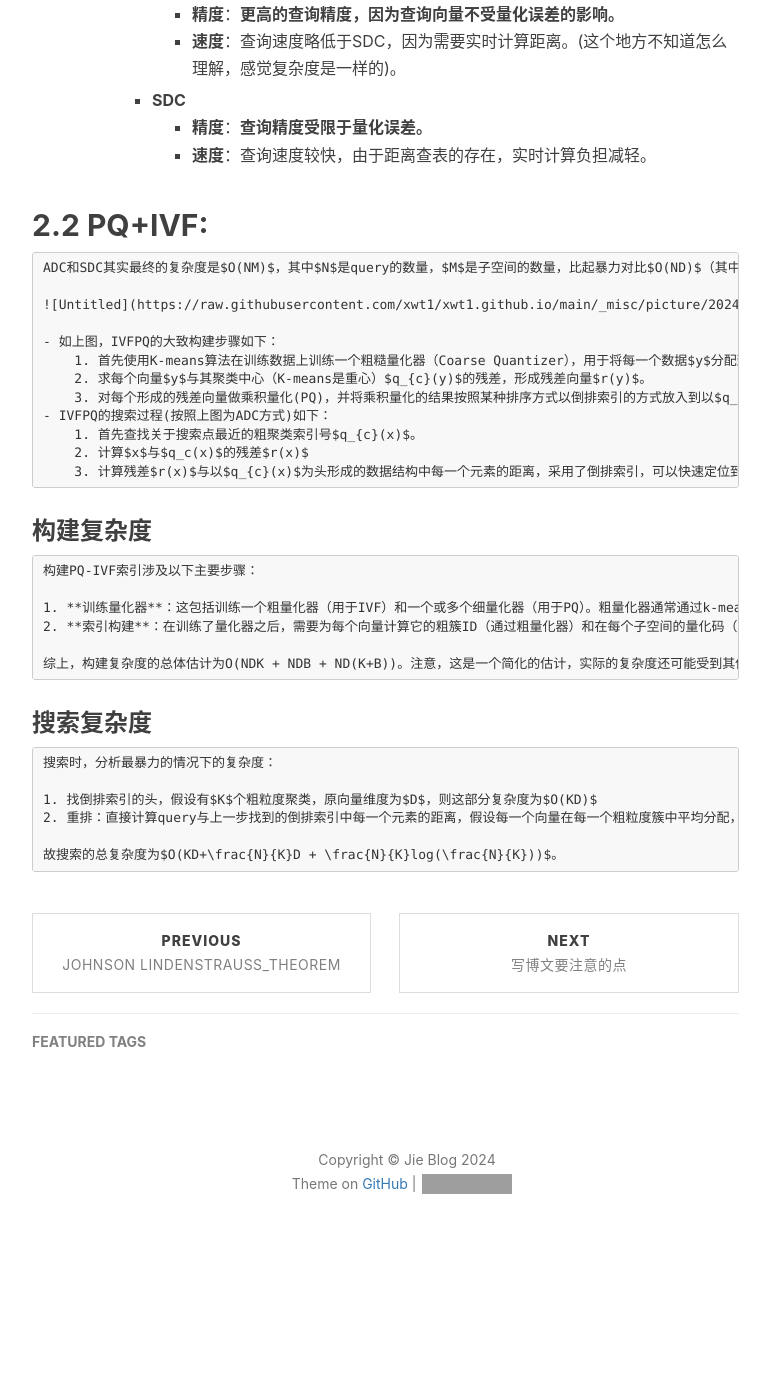
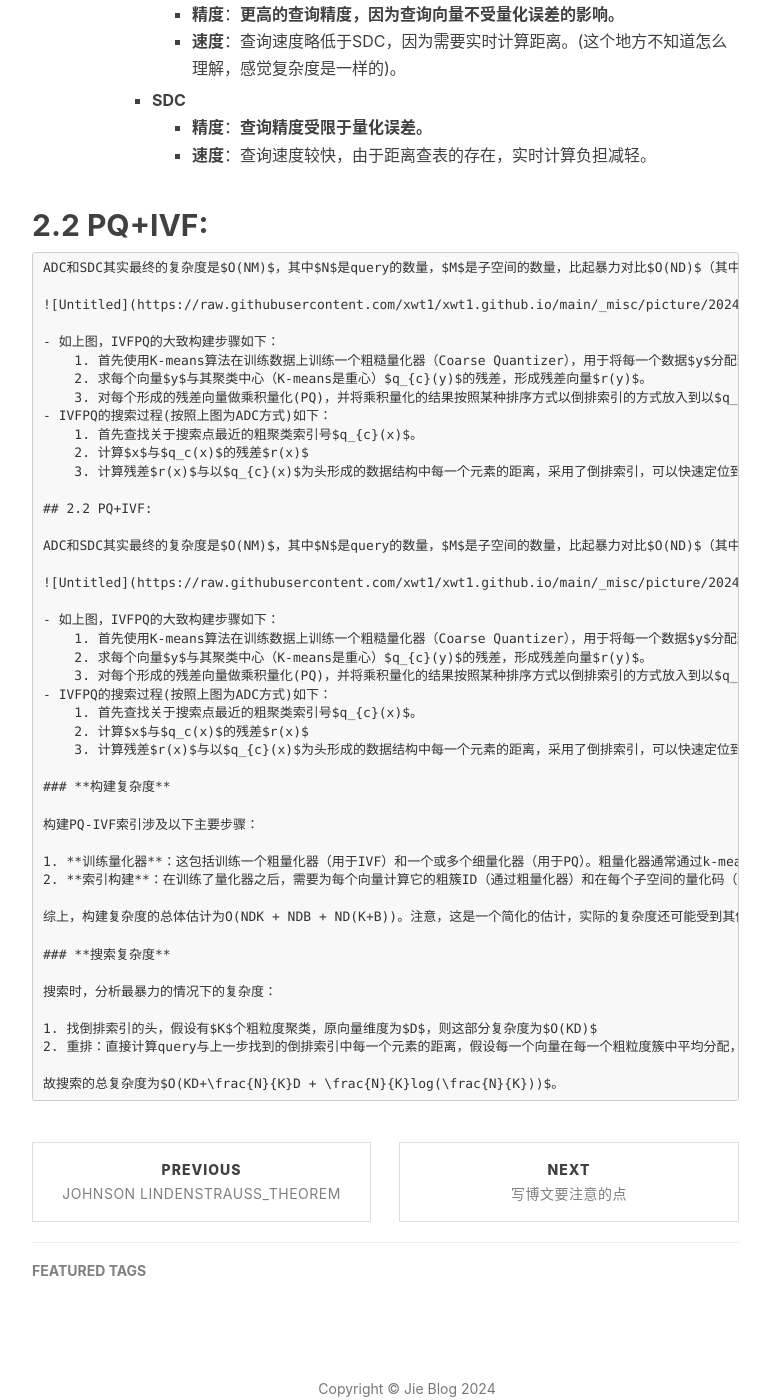
Before and after one commit to xwt1/xwt1.github.io, a Jekyll site: the page built from _posts/2024-01-29-PQ(Product Quantization).md, in a window 1280 px wide and 1400 px high, scrolled down 6503 px. Shown: the whole window, without its empty margins (233-1003 px from the left). Built offline with Jekyll 4.4.1, drawn with Linux system fonts in a browser that asks for light colours; nearby versions of some CDN libraries; our own code applies the rules of GitHub Pages for plain Markdown files; formulas are drawn with MathJax 3; comment, search, counter and statistics services are not loaded; before the commit the page ends 7791 px from its top, so only the background shows below that; grey boxes are pictures that could not be loaded.

Commit message:
modify PQ

```diff
--- a/_posts/2024-01-29-PQ(Product Quantization).md
+++ b/_posts/2024-01-29-PQ(Product Quantization).md
@@ -199,7 +199,22 @@
         2. 计算$x$与$q_c(x)$的残差$r(x)$
         3. 计算残差$r(x)$与以$q_{c}(x)$为头形成的数据结构中每一个元素的距离，采用了倒排索引，可以快速定位到第一个离它最近的向量，从而找到离$r(x)$最近的$K$个元素。（没看懂inverted list具体是怎么做的，感觉这种数据结构可以是数组，链表，堆等等。找不到什么例子），但总之它能快速找到$K$个元素。
 
-### 构建复杂度
+    ## 2.2 PQ+IVF:
+
+    ADC和SDC其实最终的复杂度是$O(NM)$，其中$N$是query的数量，$M$是子空间的数量，比起暴力对比$O(ND)$（其中$D$是原先的维度）来说要快一点，但是还是不实际而且效果也不好，故需要一种好的办法来做搜索，于是IVF这种倒排索引的方式就被引入了。
+
+    ![Untitled](https://raw.githubusercontent.com/xwt1/xwt1.github.io/main/_misc/picture/2024-07-13-PQ(Product_Quantization)/PQ%2BIVF.png)
+
+    - 如上图，IVFPQ的大致构建步骤如下：
+        1. 首先使用K-means算法在训练数据上训练一个粗糙量化器（Coarse Quantizer），用于将每一个数据$y$分配到不同的倒排索引中。
+        2. 求每个向量$y$与其聚类中心（K-means是重心）$q_{c}(y)$的残差，形成残差向量$r(y)$。
+        3. 对每个形成的残差向量做乘积量化(PQ)，并将乘积量化的结果按照某种排序方式以倒排索引的方式放入到以$q_{c}(y)$为头节点的倒排索引数据结构中。
+    - IVFPQ的搜索过程(按照上图为ADC方式)如下：
+        1. 首先查找关于搜索点最近的粗聚类索引号$q_{c}(x)$。
+        2. 计算$x$与$q_c(x)$的残差$r(x)$
+        3. 计算残差$r(x)$与以$q_{c}(x)$为头形成的数据结构中每一个元素的距离，采用了倒排索引，可以快速定位到第一个离它最近的向量，从而找到离$r(x)$最近的$K$个元素。（没看懂inverted list具体是怎么做的，感觉这种数据结构可以是数组，链表，堆等等。找不到什么例子），但总之它能快速找到$K$个元素。
+
+    ### **构建复杂度**
 
     构建PQ-IVF索引涉及以下主要步骤：
 
@@ -208,7 +223,7 @@
 
     综上，构建复杂度的总体估计为O(NDK + NDB + ND(K+B))。注意，这是一个简化的估计，实际的复杂度还可能受到其他因素的影响，如优化算法的选择和并行处理的使用。GPT生成的，构建复杂度与采用的聚类办法的复杂度相同。
 
-### 搜索复杂度
+    ### **搜索复杂度**
 
     搜索时，分析最暴力的情况下的复杂度：
 
```
